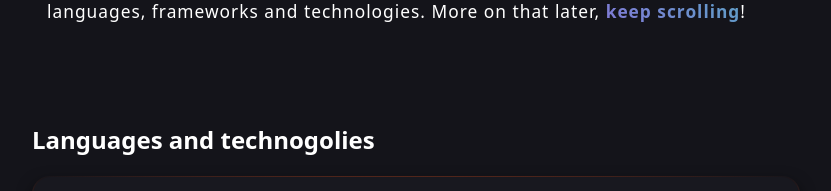
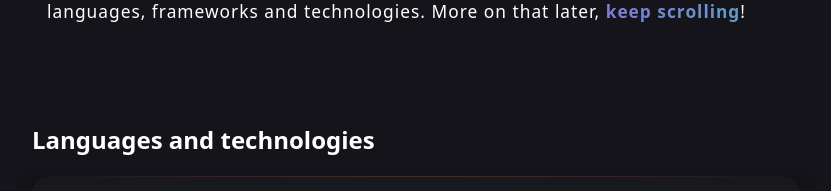
Before and after one commit to Honzoraptor31415/Portfolio, a React (Vite) app: page / in a window 1280 px wide. Shown: the part 3028-3219 px from the top of the page, without its empty margins (224-1055 px from the left). Built offline with nearby package versions, Linux system fonts and the light colour scheme.

Commit message:
Fixed what cybector suggested.

```diff
--- a/src/components/Home.tsx
+++ b/src/components/Home.tsx
@@ -85,7 +85,7 @@ function Home() {
           )}
         </section>
         <section>
-          <h2 id="langs-techs">{navigator.language === "cs-CZ" || navigator.language === "cs" ? "Jazyky a technologie" : "Languages and technogolies"}</h2>
+          <h2 className="hidden" id="langs-techs">{navigator.language === "cs-CZ" || navigator.language === "cs" ? "Jazyky a technologie" : "Languages and technologies"}</h2>
           <div id="html-css" className="langs-sec-border hidden">
             <section className="langs-section">
               <div className="langs-icons">
```
